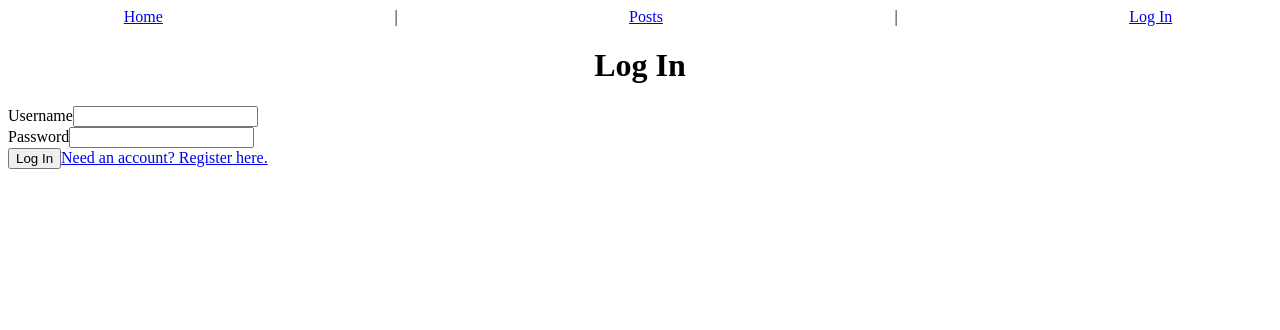
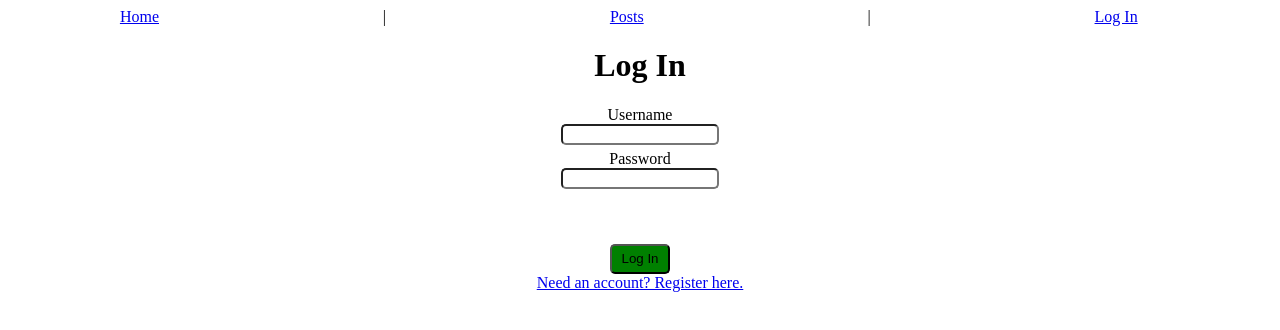
Before and after one commit to joeypagaduan/StrangersThings, a React (Create React App) app: page /account/login in a window 1280 px wide. Shown: the top 330 px of the page. Built offline with nearby package versions, Linux system fonts and the light colour scheme; no server answers.

Commit message:
continuing styling

```diff
--- a/public/style.css
+++ b/public/style.css
@@ -1,7 +1,3 @@
-* {
-
-}
-
 h1 {
     text-align: center;
 }
@@ -9,7 +5,7 @@ h1 {
 nav {
     display: flex;
     flex-direction: row;
-    width: 100vw;
+    width: 97vw;
     justify-content: space-around;
 }
 
@@ -17,7 +13,30 @@ nav a {
     display: block;
 }
 
-#postDiv {
+#searchDiv {
+    display: flex;
+    flex-direction: column;
+    justify-content: center;
+    align-content: center;
+    flex-wrap: wrap;
+}
+
+#searchDiv h2 {
+    text-align: center;
+    padding: 0px;
+    margin: 10px 0px 3px 0px;
+    color: blue;
+}
+
+#searchBox {
+    background-color: darkturquoise;
+    display: flex;
+    flex-direction: column;
+    align-items: center;
+    margin-top: 2px;
+}
+
+.postDiv {
     display: flex;
     flex-direction: row;
     justify-content: center;
@@ -30,20 +49,65 @@ nav a {
     flex-direction: column;
     align-content: center;
     flex-wrap: wrap;
-    width: 35vw;
+    width: 22vw;
     border-radius: 10px;
     margin: 5px 4px 7px 4px;
     overflow-wrap: break-word;
     padding: 20px;
     background-image: linear-gradient(rgba(227, 140, 176, 0.264), rgb(207, 68, 249) );
-    width: 250px;
     border: 1px solid gray;
 }
 
-/* .messageBox {
-    width: 25vw;
-    height: 40px;
+#singlePostView {
+    display: flex;
+    flex-direction: column;
+    align-items: center;
+}
+
+.messageBox {
+    display: flex;
+    flex-direction: column;
+    align-content: center;
     background-color: lightblue;
     border-radius: 5px;
+}
 
-} */
+#signLogForm {
+    display: flex;
+    flex-direction: column;
+    align-content: center;
+    background-color: brown;
+}
+
+#signLogName {
+    display: flex;
+    flex-direction: column;
+    align-items: center;
+    margin-top: 5px;
+}
+
+#signLogPassword {
+    display: flex;
+    flex-direction: column;
+    align-items: center;
+    margin: 5px 0px 5px 0px;
+}
+
+.loginBox {
+    border-radius: 5px;
+    width: 150px;
+}
+
+#registerLoginDiv {
+    display: flex;
+    flex-direction: column;
+    align-items: center;
+}
+
+#registerLoginButton {
+    border-radius: 5px;
+    margin-top: 50px;
+    width: 60px;
+    height: 30px;
+    background-color: green;
+}
--- a/src/components/AccountForm.js
+++ b/src/components/AccountForm.js
@@ -46,29 +46,31 @@ const AccountForm = ({setToken, setUser}) => {
     return (
         <>
             <h1>{actionType === "register" ? "Sign Up" : "Log In"}</h1>
-            <form onSubmit={handleSubmit}>
-                <div>
+            <form onSubmit={handleSubmit} id="signLogFrom">
+                <div id="signLogName">
                     <label htmlFor="username">Username</label>
-                    <input
+                    <input className="loginBox"
                         name="username"
                         type="text"
                         value={username}
                         onChange={event => setUsername(event.target.value)}
                     />
                 </div>
-                <div>
+                <div id="signLogPassword">
                     <label htmlFor="password">Password</label>
-                    <input
+                    <input className="loginBox"
                         name="password"
                         type="password"
                         value={password}
                         onChange={event => setPassword(event.target.value)}
                     />
                 </div>
-                <button type="submit">{actionType === "register" ? "Register" : "Log In"}</button>
-                {actionType === "register"
-                    ? <Link to="/account/login">Already have an account? Log in here.</Link>
-                    : <Link to="/account/register">Need an account? Register here.</Link>}
+                <div id="registerLoginDiv">
+                    <button id="registerLoginButton" type="submit">{actionType === "register" ? "Register" : "Log In"}</button>
+                    {actionType === "register"
+                        ? <Link to="/account/login">Already have an account? Log in here.</Link>
+                        : <Link to="/account/register">Need an account? Register here.</Link>}
+                </div>
             </form>
         </>
     );
--- a/src/components/PostPage.js
+++ b/src/components/PostPage.js
@@ -31,6 +31,7 @@ const PostPage = ({posts, fetchPosts, token}) => {
     }
 
     return (
+        <div id="singlePostView">
             <PostDetails onDelete={onDelete} post={post} token={token}>
             {messages.length ? <h2>Messages</h2> : null}
 
@@ -48,6 +49,7 @@ const PostPage = ({posts, fetchPosts, token}) => {
                     )
                 ): null}
             </PostDetails>
+        </div>
     )
 }
 
--- a/src/components/Profile.js
+++ b/src/components/Profile.js
@@ -41,6 +41,7 @@ const Profile = ({ user, token }) => {
             <hr />
 
             <h2>My Posts</h2>
+            <div className="postDiv">
                 {user.posts && user.posts.map((post, idx) => (
                     <PostDetails
                         key={post._id ?? idx}
@@ -48,6 +49,7 @@ const Profile = ({ user, token }) => {
                         token={token}
                     />
                 ))}
+            </div>
         </>
     )
 }
--- a/src/components/posts.js
+++ b/src/components/posts.js
@@ -28,17 +28,20 @@ const Posts = ({posts, fetchPosts, token}) => {
 
     return (
         <>
+            {token && <AddPost token={token} fetchPosts={fetchPosts} /> }
+            <div id="searchDiv">
+                <h2>Search Posts</h2>
+                <input id="searchBox"
+                    name="search"
+                    type="text"
+                    onChange={handleSearch}
+                    value={searchValue}
+                />
+            </div>
+
             <h1>Posts</h1>
-            {token && <AddPost token={token} fetchPosts={fetchPosts} /> }
 
-            <input
-                name="search"
-                type="text"
-                onChange={handleSearch}
-                value={searchValue}
-            />
-
-            <div id="postDiv">
+            <div className="postDiv">
                 {filteredPosts.length ?
                     filteredPosts.map(
                         (post, idx) => (
```
Lines whose indentation alone changed are shown as unchanged.
